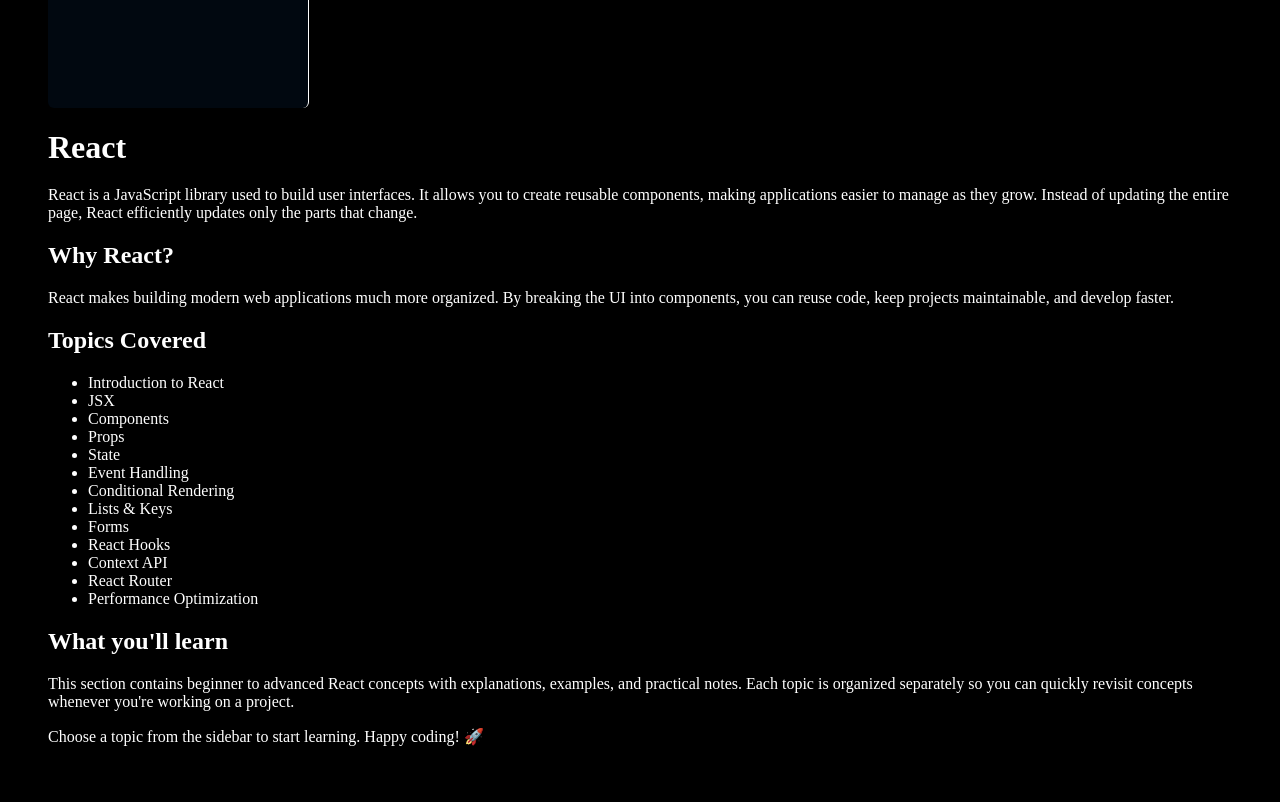
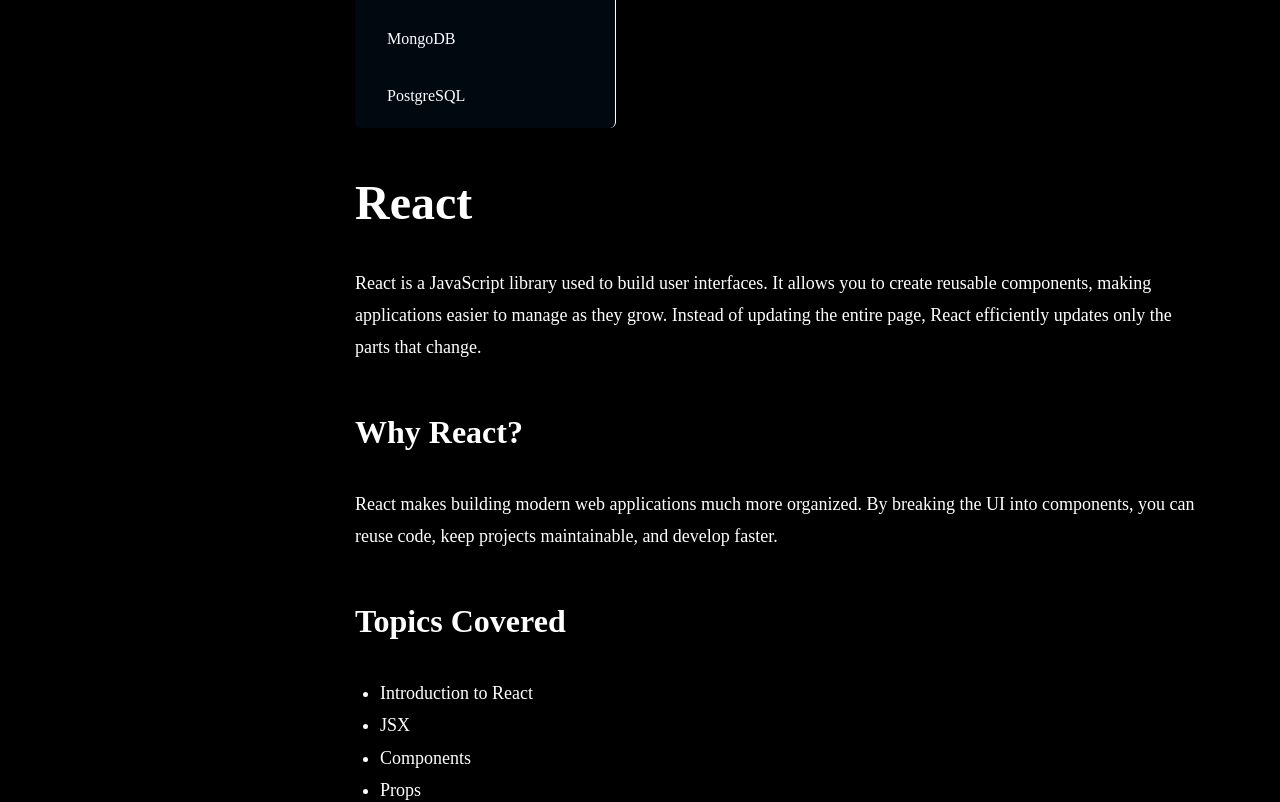
Before and after one commit to asmitbiswas/Project-Next-JS, a Next.js app in the folder app/: page /React in a window 1280 px wide. Shown: the part 780-1582 px from the top of the page. Built offline with nearby package versions, Linux system fonts and the light colour scheme.

Commit message:
fixing  react page

```diff
--- a/app/app/(categories)/React/page.tsx
+++ b/app/app/(categories)/React/page.tsx
@@ -1,30 +1,49 @@
 import Sidebar from "@/app/components/page";
+
 export default function React() {
   return (
-    <div style={{ background: "black", color: "white", padding: "20px", display: "flex", flexDirection: "column", minHeight: "100vh", justifyContent: "flex-start", alignItems: "center" }}>
-
-      <div>
+    <div
+      style={{
+        background: "black",
+        color: "white",
+        minHeight: "100vh",
+        padding: "40px",
+        paddingLeft: "320px", // Space for the sidebar
+        lineHeight: "1.8",
+      }}
+    >
+      <div
+        style={{
+          maxWidth: "850px",
+          margin: "0 auto",
+        }}
+      >
         <Sidebar />
 
-      <h1>React</h1>
-      <p>
-        React is a JavaScript library used to build user interfaces. It allows you
-        to create reusable components, making applications easier to manage as they
-        grow. Instead of updating the entire page, React efficiently updates only
-        the parts that change.
+        <h1 style={{ fontSize: "48px", marginBottom: "20px" }}>React</h1>
+
+        <p style={{ fontSize: "18px", marginBottom: "20px" }}>
+          React is a JavaScript library used to build user interfaces. It allows
+          you to create reusable components, making applications easier to
+          manage as they grow. Instead of updating the entire page, React
+          efficiently updates only the parts that change.
         </p>
 
-      <h2>Why React?</h2>
+        <h2 style={{ fontSize: "32px", marginTop: "40px" }}>
+          Why React?
+        </h2>
 
-      <p>
+        <p style={{ fontSize: "18px", marginBottom: "20px" }}>
           React makes building modern web applications much more organized. By
           breaking the UI into components, you can reuse code, keep projects
           maintainable, and develop faster.
         </p>
 
-      <h2>Topics Covered</h2>
+        <h2 style={{ fontSize: "32px", marginTop: "40px" }}>
+          Topics Covered
+        </h2>
 
-      <ul>
+        <ul style={{ fontSize: "18px", paddingLeft: "25px" }}>
           <li>Introduction to React</li>
           <li>JSX</li>
           <li>Components</li>
@@ -40,15 +59,18 @@ export default function React() {
           <li>Performance Optimization</li>
         </ul>
 
-      <h2>What you'll learn</h2>
+        <h2 style={{ fontSize: "32px", marginTop: "40px" }}>
+          What you'll learn
+        </h2>
 
-      <p>
-        This section contains beginner to advanced React concepts with explanations,
-        examples, and practical notes. Each topic is organized separately so you can
-        quickly revisit concepts whenever you're working on a project.
+        <p style={{ fontSize: "18px", marginBottom: "20px" }}>
+          This section contains beginner to advanced React concepts with
+          explanations, examples, and practical notes. Each topic is organized
+          separately so you can quickly revisit concepts whenever you're working
+          on a project.
         </p>
 
-      <p>
+        <p style={{ fontSize: "18px" }}>
           Choose a topic from the sidebar to start learning. Happy coding! 🚀
         </p>
       </div>
```
Lines whose indentation alone changed are shown as unchanged.
